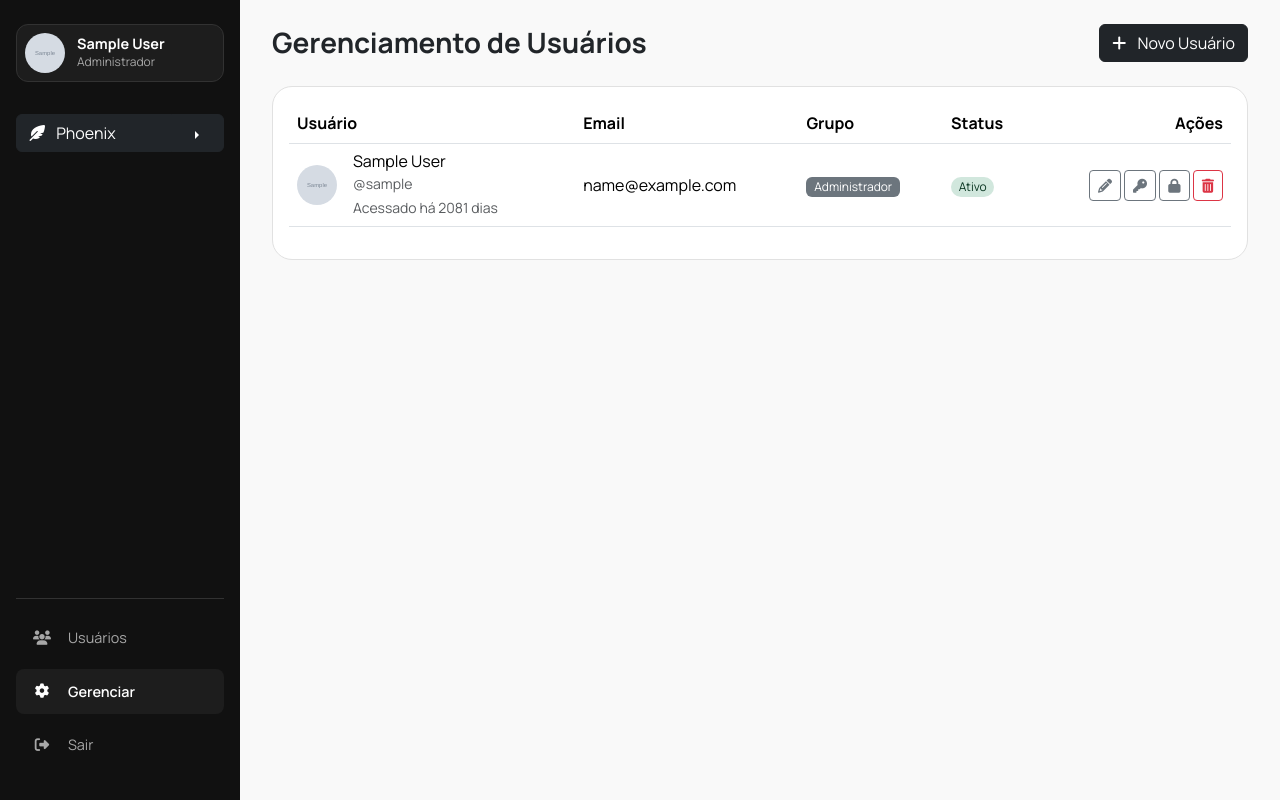
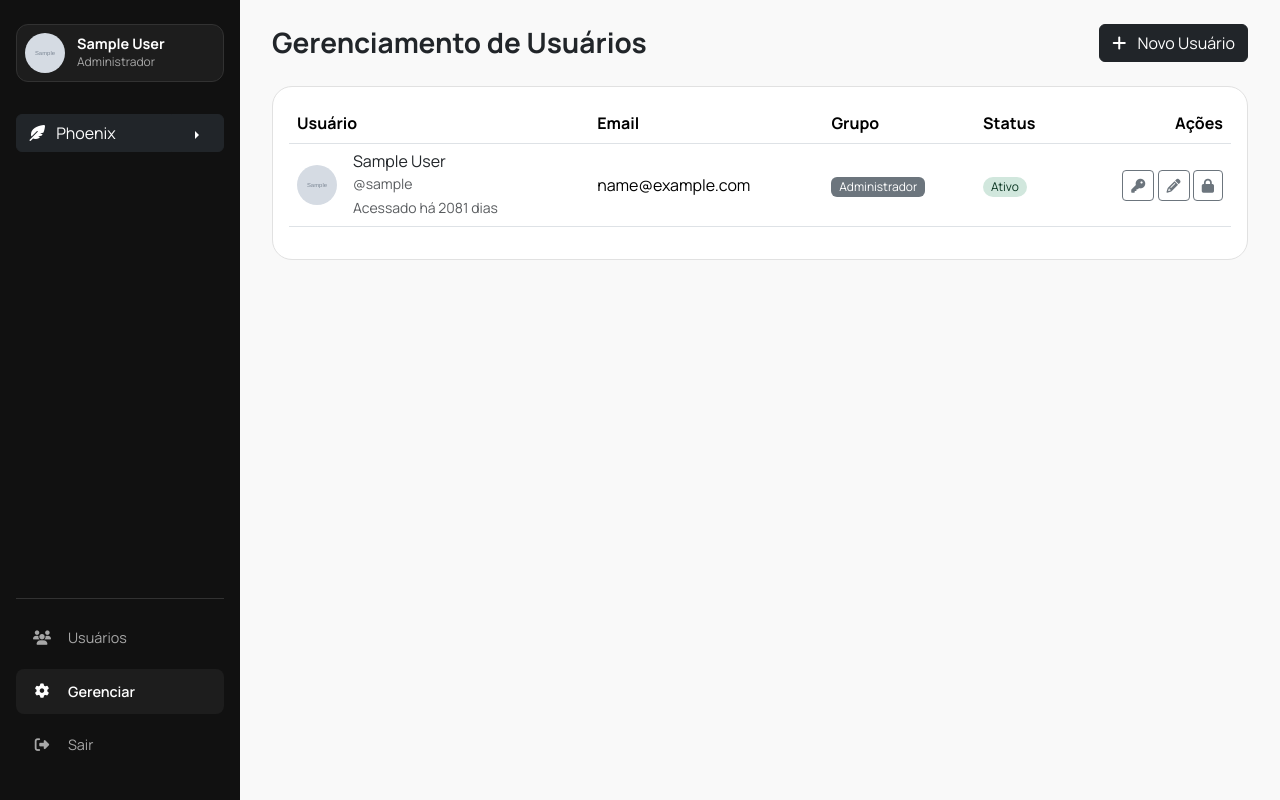
Before and after one commit to ianroddrs/sara_2, a Django app: page /management/users/ in a window 1280 px wide. Run offline with Django 4.2, Linux system fonts and the light colour scheme; a user stored in the database is signed in; tables that the repository leaves empty hold one stand-in row (values such as "Sample post"); grey boxes marked "Sample" are stand-in pictures.

Commit message:
ajuste nas opções de gerenciamento de superusuario

```diff
--- a/core/templates/core/user_management.html
+++ b/core/templates/core/user_management.html
@@ -31,7 +31,9 @@
                             <div class="d-flex align-items-center">
                                 <img src="{{ u.profile_picture.url }}" alt="Foto de {{ u.username }}" class="rounded-circle avatar-sm me-3 {% if not u.is_active %}opacity-50{% endif %}">
                                 <div>
-                                    <h6 class="mb-0">{{ u.get_full_name|default:u.username }}</h6>
+                                    <h6 class="mb-0">
+                                        <a href="{% url 'core:user_profile' user.pk %}" class="text-dark text-decoration-none">{{ u.get_full_name|default:u.username }}</a>
+                                    </h6>
                                     <small class="text-muted">@{{ u.username }}</small>
                                     {% if u.id in online_user_ids %}
                                         <div class="text-success small fw-bold" style="margin-top: 2px;">Online</div>
@@ -52,10 +54,15 @@
                         </td>
                         <td class="text-end">
                             {% if u|is_manageable_by:request.user %}
-                                <a href="{% url 'core:user_edit' u.pk %}" class="btn btn-sm btn-outline-secondary" title="Editar"><i class="fa-solid fa-pencil"></i></a>
-                                <a href="{% url 'core:manage_user_access' u.pk %}" class="btn btn-sm btn-outline-secondary" title="Gerenciar Acessos"><i class="fa-solid fa-key"></i></a>
-                                <a href="{% url 'core:admin_password_change' u.pk %}" class="btn btn-sm btn-outline-secondary" title="Alterar Senha"><i class="fa-solid fa-lock"></i></a>
-                                <a href="{% url 'core:user_delete' u.pk %}" class="btn btn-sm btn-outline-danger" title="Excluir"><i class="fa-solid fa-trash-alt"></i></a>
+                            <a href="{% url 'core:manage_user_access' u.pk %}" class="btn btn-sm btn-outline-secondary" title="Gerenciar Acessos"><i class="fa-solid fa-key"></i></a>
+                                {% if u != request.user %}
+                                    <a href="{% url 'core:user_edit' u.pk %}" class="btn btn-sm btn-outline-secondary" title="Editar"><i class="fa-solid fa-pencil"></i></a>
+                                    <a href="{% url 'core:admin_password_change' u.pk %}" class="btn btn-sm btn-outline-secondary" title="Alterar Senha"><i class="fa-solid fa-lock"></i></a>
+                                    <a href="{% url 'core:user_delete' u.pk %}" class="btn btn-sm btn-outline-danger" title="Excluir"><i class="fa-solid fa-trash-alt"></i></a>
+                                {% else %}
+                                    <a href="{% url 'core:self_profile_update' %}" class="btn btn-sm btn-outline-secondary" title="Editar"><i class="fa-solid fa-pencil"></i></a>
+                                    <a href="{% url 'core:password_change' %}" class="btn btn-sm btn-outline-secondary" title="Alterar Senha"><i class="fa-solid fa-lock"></i></a>
+                                {% endif %}
                             {% else %}
                                 <span class="text-muted fst-italic">Sem permissão</span>
                             {% endif %}
```
Also changed, not shown: core/templates/core/user_profile.html (+7 -4 lines).
